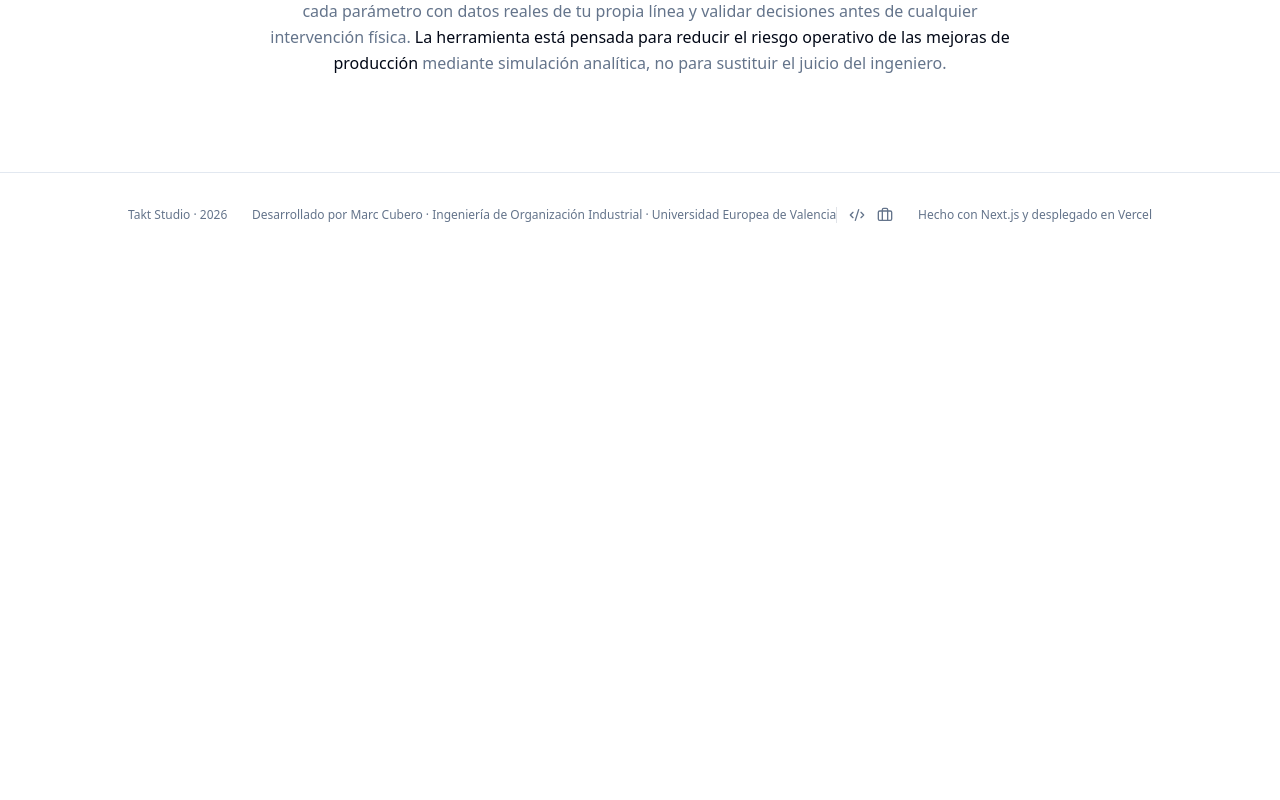
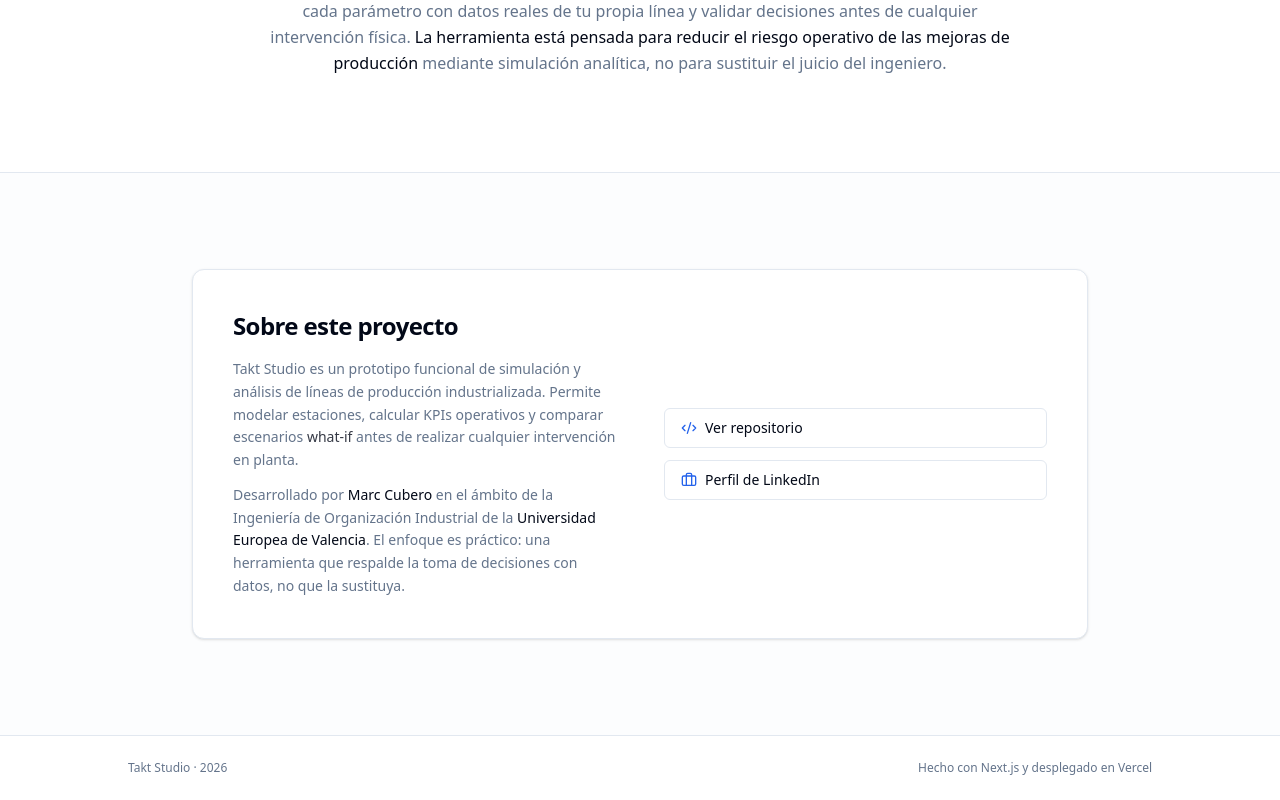
Before and after one commit to markusx5622/takt-studio, a Next.js app: page / in a window 1280 px wide. Shown: the part 2934-3734 px from the top of the page. Before the commit the page ends 3191 px from the top, so only its background shows below. Built offline with nearby package versions, Linux system fonts and the light colour scheme.

Commit message:
chore: añade sección final de autoría y refina el cierre de la landing

```diff
--- a/app/page.tsx
+++ b/app/page.tsx
@@ -440,38 +440,76 @@ export default function Home() {
         </div>
       </section>
 
-      {/* ── FOOTER ───────────────────────────────────────────────────────────── */}
-      <footer className="border-t px-4 py-8">
-        <div className="mx-auto flex max-w-5xl flex-col items-center justify-between gap-4 text-xs text-muted-foreground sm:flex-row">
-          <span className="font-medium">Takt Studio · 2026</span>
+      {/* ── SOBRE ESTE PROYECTO ──────────────────────────────────────────────── */}
+      <section className="border-t bg-muted/20 px-4 py-20 md:py-24">
+        <div className="mx-auto max-w-4xl">
+          <div className="rounded-xl border bg-background p-8 shadow-sm md:p-10">
+            <div className="grid grid-cols-1 gap-8 md:grid-cols-2 md:gap-12">
+              {/* Text */}
+              <div className="flex flex-col justify-center">
+                <h2 className="text-xl font-bold tracking-tight md:text-2xl">
+                  Sobre este proyecto
+                </h2>
+                <div className="mt-4 space-y-3 text-sm leading-relaxed text-muted-foreground">
+                  <p>
+                    Takt Studio es un prototipo funcional de simulación y análisis de líneas de
+                    producción industrializada. Permite modelar estaciones, calcular KPIs operativos
+                    y comparar escenarios <em className="not-italic font-medium text-foreground/80">what-if</em>{" "}
+                    antes de realizar cualquier intervención en planta.
+                  </p>
+                  <p>
+                    Desarrollado por{" "}
+                    <span className="font-medium text-foreground">Marc Cubero</span> en el ámbito
+                    de la Ingeniería de Organización Industrial de la{" "}
+                    <span className="font-medium text-foreground">Universidad Europea de Valencia</span>.
+                    El enfoque es práctico: una herramienta que respalde la toma de decisiones con
+                    datos, no que la sustituya.
+                  </p>
+                </div>
+              </div>
 
-          <div className="flex flex-col items-center gap-2 text-center sm:flex-row sm:gap-0">
-            <span className="sm:flex-1 leading-relaxed">
-              Desarrollado por Marc Cubero · Ingeniería de Organización Industrial ·{" "}
-              Universidad Europea de Valencia
-            </span>
-            <div className="flex gap-3 border-t border-muted-foreground/20 pt-2 sm:border-t-0 sm:border-l sm:border-muted-foreground/20 sm:pl-3 sm:pt-0">
+              {/* Actions */}
+              <div className="flex flex-col justify-center gap-3">
+                <Button
+                  asChild
+                  variant="outline"
+                  className="w-full justify-start gap-2 transition-all duration-200 hover:bg-muted hover:border-primary/30"
+                >
                   <a
                     href="https://github.com/markusx5622/takt-studio"
                     target="_blank"
                     rel="noreferrer noopener"
-                className="transition-colors hover:text-foreground"
-                aria-label="Repositorio en GitHub"
+                    aria-label="Ver repositorio en GitHub"
                   >
-                <Code2 className="h-4 w-4" />
+                    <Code2 className="h-4 w-4 text-primary" />
+                    <span className="font-medium">Ver repositorio</span>
                   </a>
+                </Button>
+                <Button
+                  asChild
+                  variant="outline"
+                  className="w-full justify-start gap-2 transition-all duration-200 hover:bg-muted hover:border-primary/30"
+                >
                   <a
                     href="https://www.linkedin.com/in/marc-cubero-cantavella-bb04542a7"
                     target="_blank"
                     rel="noreferrer noopener"
-                className="transition-colors hover:text-foreground"
-                aria-label="Perfil de LinkedIn"
+                    aria-label="Ver perfil de LinkedIn"
                   >
-                <Briefcase className="h-4 w-4" />
+                    <Briefcase className="h-4 w-4 text-primary" />
+                    <span className="font-medium">Perfil de LinkedIn</span>
                   </a>
+                </Button>
               </div>
             </div>
+          </div>
+        </div>
+      </section>
 
+      {/* ── FOOTER ───────────────────────────────────────────────────────────── */}
+      <footer className="border-t px-4 py-6">
+        <div className="mx-auto flex max-w-5xl flex-col items-center justify-between gap-2 text-xs text-muted-foreground sm:flex-row">
+          <span className="font-medium">Takt Studio · 2026</span>
           <span>Hecho con Next.js y desplegado en Vercel</span>
         </div>
       </footer>
```
Lines whose indentation alone changed are shown as unchanged.
